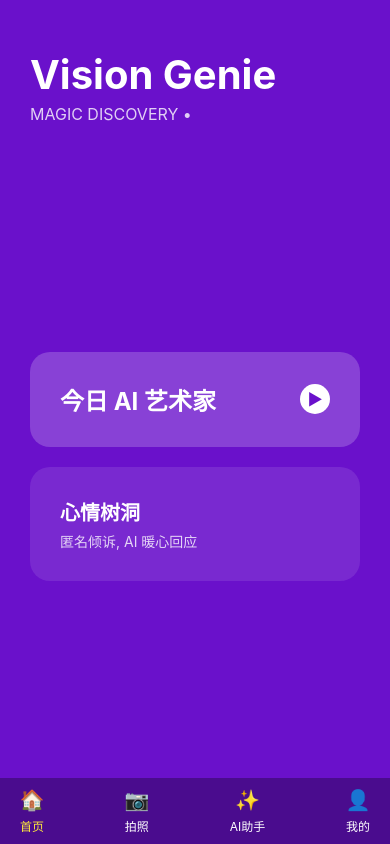
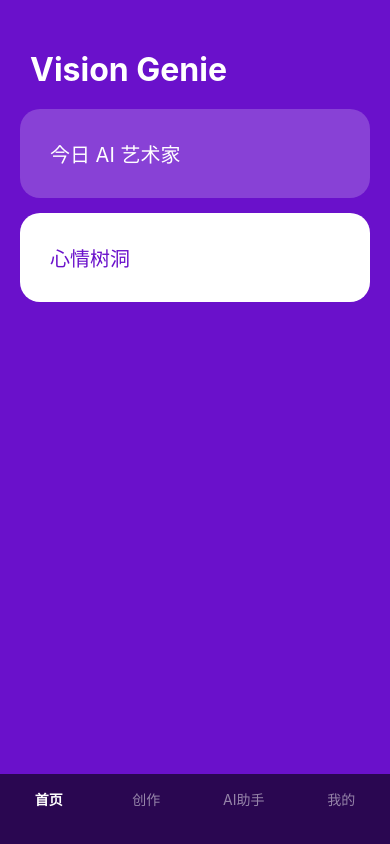
Before and after one commit to LSY12-SVG/ruanjianchuangxin-1, a React Native app: screen / in a window 390 px wide. Built offline with nearby package versions, Linux system fonts and the light colour scheme.

Commit message:
feat: 修复react-native版本兼容问题，开始正式开发

```diff
--- a/AIColorTuning.tsx
+++ b/AIColorTuning.tsx
@@ -39,7 +39,7 @@ export default function AIColorTuning({ onBack }: AIColorTuningProps) {
 
   useEffect(() => {
     nlpService.initSiliconFlow(SILICONFLOW_API_KEY);
-  }, []);
+  }, [nlpService]);
 
   const requestCameraPermission = async () => {
     if (Platform.OS === 'android') {
--- a/App.tsx
+++ b/App.tsx
@@ -1,5 +1,5 @@
 import React, { useState } from 'react';
-import { StyleSheet, View, Text, TouchableOpacity } from 'react-native';
+import { StyleSheet, View, Text, TouchableOpacity, SafeAreaView, StatusBar, ScrollView } from 'react-native';
 import AIColorTuning from './AIColorTuning';
 import ThreeDModeling from './ThreeDModeling';
 
@@ -8,265 +8,97 @@ export default function App() {
   const [showAIColorTuning, setShowAIColorTuning] = useState(false);
   const [showThreeDModeling, setShowThreeDModeling] = useState(false);
 
+  // 渲染逻辑
+  const renderContent = () => {
+    if (showAIColorTuning) return <AIColorTuning onBack={() => setShowAIColorTuning(false)} />;
+    if (showThreeDModeling) return <ThreeDModeling onBack={() => setShowThreeDModeling(false)} />;
+
+    switch (activeTab) {
+      case 'home': return renderHomeScreen();
+      case 'capture': return renderCaptureScreen();
+      case 'ai': return <View style={styles.center}><Text style={styles.whiteText}>AI 助手正在连接...</Text></View>;
+      case 'profile': return <View style={styles.center}><Text style={styles.whiteText}>个人中心</Text></View>;
+      default: return renderHomeScreen();
+    }
+  };
+
   const renderHomeScreen = () => (
     <View style={styles.container}>
-      <View style={styles.header}>
-        <Text style={styles.title}>Vision Genie</Text>
-        <Text style={styles.subtitle}>MAGIC DISCOVERY •</Text>
+      <View style={styles.header}><Text style={styles.title}>Vision Genie</Text></View>
+      <View style={styles.content}>
+        <TouchableOpacity style={styles.card1}><Text style={styles.cardTitle1}>今日 AI 艺术家</Text></TouchableOpacity>
+        <TouchableOpacity style={styles.card2}><Text style={styles.cardTitle2}>心情树洞</Text></TouchableOpacity>
       </View>
+    </View>
+  );
 
+  const renderCaptureScreen = () => (
+    <View style={styles.container}>
+      <View style={styles.header}><Text style={styles.title}>创作中心</Text></View>
       <View style={styles.content}>
-        <TouchableOpacity style={styles.card1}>
-          <Text style={styles.cardTitle1}>今日 AI 艺术家</Text>
-          <View style={styles.playIcon}>
-            <Text style={styles.playIconText}>▶</Text>
-          </View>
+        <TouchableOpacity style={styles.captureCard1} onPress={() => setShowAIColorTuning(true)}>
+          <Text style={styles.captureCardTitle}>🎨 AI 调色大师</Text>
         </TouchableOpacity>
-
-        <TouchableOpacity style={styles.card2}>
-          <Text style={styles.cardTitle2}>心情树洞</Text>
-          <Text style={styles.cardSubtitle}>匿名倾诉, AI 暖心回应</Text>
+        <TouchableOpacity style={styles.captureCard2} onPress={() => setShowThreeDModeling(true)}>
+          <Text style={styles.captureCardTitle}>📦 3D 建模</Text>
         </TouchableOpacity>
       </View>
     </View>
   );
 
-  const renderCaptureScreen = () => (
-    <View style={styles.captureContainer}>
-      <View style={styles.header}>
-        <Text style={styles.title}>Create Magic</Text>
-        <Text style={styles.subtitle}>STUDIO MODE •</Text>
-      </View>
+  return (
+    <SafeAreaView style={styles.mainContainer}>
+      <StatusBar barStyle="light-content" />
+      <View style={{ flex: 1 }}>{renderContent()}</View>
 
-      <View style={styles.content}>
-        <TouchableOpacity
-          style={styles.captureCard1}
-          onPress={() => setShowAIColorTuning(true)}
-        >
-          <Text style={styles.captureCardIcon}>🎨</Text>
-          <Text style={styles.captureCardTitle}>AI 智能调色</Text>
-        </TouchableOpacity>
-
-        <View style={styles.captureCardRow}>
-          <TouchableOpacity
-            style={styles.captureCard2}
-            onPress={() => setShowThreeDModeling(true)}
-          >
-            <Text style={styles.captureCardIcon}>📦</Text>
-            <Text style={styles.captureCardTitle}>3D 建模</Text>
-          </TouchableOpacity>
-
-          <TouchableOpacity style={styles.captureCard3}>
-            <Text style={styles.captureCardIcon}>🎬</Text>
-            <Text style={styles.captureCardTitle}>视频调色</Text>
-          </TouchableOpacity>
+      {/* 底部导航栏：四个按钮 */}
+      {!showAIColorTuning && !showThreeDModeling && (
+        <View style={styles.tabBar}>
+          {[
+            { id: 'home', label: '首页' },
+            { id: 'capture', label: '创作' },
+            { id: 'ai', label: 'AI助手' },
+            { id: 'profile', label: '我的' }
+          ].map((item) => (
+            <TouchableOpacity
+              key={item.id}
+              onPress={() => setActiveTab(item.id)}
+              style={styles.tabItem}
+            >
+              <Text style={[styles.tabText, activeTab === item.id && styles.activeTabText]}>
+                {item.label}
+              </Text>
+            </TouchableOpacity>
+          ))}
         </View>
-      </View>
-    </View>
-  );
-
-  return (
-    <View style={styles.container}>
-      {showAIColorTuning ? (
-        <AIColorTuning onBack={() => setShowAIColorTuning(false)} />
-      ) : showThreeDModeling ? (
-        <ThreeDModeling onBack={() => setShowThreeDModeling(false)} />
-      ) : (
-        <>
-          {activeTab === 'home' && renderHomeScreen()}
-          {activeTab === 'capture' && renderCaptureScreen()}
-          {activeTab === 'ai' && (
-            <View style={styles.container}>
-              <View style={styles.header}>
-                <Text style={styles.title}>AI 助手</Text>
-              </View>
-            </View>
-          )}
-          {activeTab === 'profile' && (
-            <View style={styles.container}>
-              <View style={styles.header}>
-                <Text style={styles.title}>我的</Text>
-              </View>
-            </View>
-          )}
-
-          <View style={styles.tabBar}>
-            <TouchableOpacity
-              style={[styles.tabItem, activeTab === 'home' && styles.activeTabItem]}
-              onPress={() => setActiveTab('home')}
-            >
-              <View style={styles.tabIcon}>
-                <Text style={styles.tabIconText}>🏠</Text>
-              </View>
-              <Text style={[styles.tabText, activeTab === 'home' && styles.activeTabText]}>首页</Text>
-            </TouchableOpacity>
-            <TouchableOpacity
-              style={[styles.tabItem, activeTab === 'capture' && styles.activeTabItem]}
-              onPress={() => setActiveTab('capture')}
-            >
-              <View style={styles.tabIcon}>
-                <Text style={styles.tabIconText}>📷</Text>
-              </View>
-              <Text style={[styles.tabText, activeTab === 'capture' && styles.activeTabText]}>拍照</Text>
-            </TouchableOpacity>
-            <TouchableOpacity
-              style={[styles.tabItem, activeTab === 'ai' && styles.activeTabItem]}
-              onPress={() => setActiveTab('ai')}
-            >
-              <View style={styles.tabIcon}>
-                <Text style={styles.tabIconText}>✨</Text>
-              </View>
-              <Text style={[styles.tabText, activeTab === 'ai' && styles.activeTabText]}>AI助手</Text>
-            </TouchableOpacity>
-            <TouchableOpacity
-              style={[styles.tabItem, activeTab === 'profile' && styles.activeTabItem]}
-              onPress={() => setActiveTab('profile')}
-            >
-              <View style={styles.tabIcon}>
-                <Text style={styles.tabIconText}>👤</Text>
-              </View>
-              <Text style={[styles.tabText, activeTab === 'profile' && styles.activeTabText]}>我的</Text>
-            </TouchableOpacity>
-          </View>
-        </>
       )}
-    </View>
+    </SafeAreaView>
   );
 }
 
 const styles = StyleSheet.create({
-  container: {
-    flex: 1,
-    backgroundColor: '#6a11cb',
-  },
-  captureContainer: {
-    flex: 1,
-    backgroundColor: '#1a365d',
-  },
-  header: {
-    paddingTop: 50,
-    paddingLeft: 30,
-    paddingBottom: 30,
-  },
-  title: {
-    fontSize: 40,
-    fontWeight: 'bold',
-    color: 'white',
-  },
-  subtitle: {
-    fontSize: 16,
-    color: 'rgba(255, 255, 255, 0.8)',
-    marginTop: 5,
-  },
-  content: {
-    flex: 1,
-    paddingHorizontal: 30,
-    justifyContent: 'center',
-  },
-  card1: {
-    backgroundColor: 'rgba(255, 255, 255, 0.2)',
-    borderRadius: 20,
-    padding: 30,
-    marginBottom: 20,
-    flexDirection: 'row',
-    alignItems: 'center',
-    justifyContent: 'space-between',
-  },
-  card2: {
-    backgroundColor: 'rgba(255, 255, 255, 0.1)',
-    borderRadius: 20,
-    padding: 30,
-  },
-  cardTitle1: {
-    fontSize: 24,
-    fontWeight: 'bold',
-    color: 'white',
-  },
-  cardTitle2: {
-    fontSize: 20,
-    fontWeight: 'bold',
-    color: 'white',
-  },
-  cardSubtitle: {
-    fontSize: 14,
-    color: 'rgba(255, 255, 255, 0.8)',
-    marginTop: 5,
-  },
-  playIcon: {
-    width: 30,
-    height: 30,
-    borderRadius: 15,
-    backgroundColor: 'white',
-    alignItems: 'center',
-    justifyContent: 'center',
-  },
-  playIconText: {
-    color: '#6a11cb',
-    fontSize: 16,
-    fontWeight: 'bold',
-  },
-  captureCard1: {
-    backgroundColor: '#ff4d4d',
-    borderRadius: 20,
-    padding: 40,
-    marginBottom: 20,
-    alignItems: 'center',
-  },
-  captureCardRow: {
-    flexDirection: 'row',
-    justifyContent: 'space-between',
-  },
-  captureCard2: {
-    backgroundColor: '#4dd0e1',
-    borderRadius: 20,
-    padding: 30,
-    width: '48%',
-    alignItems: 'center',
-  },
-  captureCard3: {
-    backgroundColor: '#ffeb3b',
-    borderRadius: 20,
-    padding: 30,
-    width: '48%',
-    alignItems: 'center',
-  },
-  captureCardIcon: {
-    fontSize: 40,
-    marginBottom: 10,
-  },
-  captureCardTitle: {
-    fontSize: 18,
-    fontWeight: 'bold',
-    color: 'white',
-  },
+  mainContainer: { flex: 1, backgroundColor: '#6a11cb' },
+  container: { flex: 1 },
+  header: { paddingTop: 50, paddingLeft: 30, paddingBottom: 20 },
+  title: { fontSize: 32, fontWeight: 'bold', color: 'white' },
+  content: { paddingHorizontal: 20 },
+  card1: { backgroundColor: 'rgba(255,255,255,0.2)', borderRadius: 20, padding: 30, marginBottom: 15 },
+  cardTitle1: { fontSize: 20, color: 'white' },
+  card2: { backgroundColor: 'white', borderRadius: 20, padding: 30 },
+  cardTitle2: { fontSize: 20, color: '#6a11cb' },
+  captureCard1: { backgroundColor: '#ff4d4d', borderRadius: 20, padding: 30, marginBottom: 15 },
+  captureCard2: { backgroundColor: '#4dd0e1', borderRadius: 20, padding: 30 },
+  captureCardTitle: { fontSize: 18, color: 'white', textAlign: 'center' },
   tabBar: {
     flexDirection: 'row',
-    backgroundColor: 'rgba(0, 0, 0, 0.3)',
-    paddingVertical: 10,
-    paddingHorizontal: 20,
-    justifyContent: 'space-between',
+    backgroundColor: 'rgba(0,0,0,0.6)',
+    paddingTop: 15,
+    paddingBottom: 35, // 适配全面屏底部手势条
+    justifyContent: 'space-around'
   },
-  tabItem: {
-    alignItems: 'center',
-  },
-  activeTabItem: {
-    // 可以添加选中状态的样式
-  },
-  tabIcon: {
-    width: 24,
-    height: 24,
-    alignItems: 'center',
-    justifyContent: 'center',
-  },
-  tabIconText: {
-    fontSize: 20,
-  },
-  tabText: {
-    color: 'white',
-    fontSize: 12,
-    marginTop: 5,
-  },
-  activeTabText: {
-    color: '#ffeb3b',
-  },
+  tabItem: { alignItems: 'center', flex: 1 },
+  tabText: { color: 'rgba(255,255,255,0.5)', fontSize: 14 },
+  activeTabText: { color: 'white', fontWeight: 'bold' },
+  center: { flex: 1, justifyContent: 'center', alignItems: 'center' },
+  whiteText: { color: 'white', fontSize: 18 }
 });
--- a/NLPService.ts
+++ b/NLPService.ts
@@ -82,7 +82,7 @@ export class NLPService {
 
     for (const [style, keywords] of Object.entries(STYLE_KEYWORDS)) {
       for (const keyword of keywords) {
-        if (text.includes(keyword)) {
+        if (lowerText.includes(keyword.toLowerCase())) {
           if (!detectedStyles.includes(style)) {
             detectedStyles.push(style);
           }
@@ -94,7 +94,7 @@ export class NLPService {
     for (const [param, directions] of Object.entries(PARAM_KEYWORDS)) {
       for (const [direction, keywords] of Object.entries(directions)) {
         for (const keyword of keywords) {
-          if (text.includes(keyword)) {
+          if (lowerText.includes(keyword.toLowerCase())) {
             const value = direction === 'increase' ? 30 : -30;
             (params as any)[param] = value;
             break;
--- a/SiliconFlowService.ts
+++ b/SiliconFlowService.ts
@@ -172,7 +172,7 @@ export class SiliconFlowService {
 
   // Tripo 3D Generation Methods
 
-  async create3DModelFromImage(imageUrl: string, format: string = 'glb'): Promise<string> {
+  async create3DModelFromImage(imageUrl: string, _format: string = 'glb'): Promise<string> {
      // NOTE: Since actual file upload logic in react-native requires FormData and file system access
      // This method assumes we might be sending a public URL or base64 if supported,
      // or this logic needs to be adapted for react-native-fs / axios file upload.
--- a/jest.config.js
+++ b/jest.config.js
@@ -1,3 +1,6 @@
 module.exports = {
   preset: 'react-native',
+  transformIgnorePatterns: [
+    'node_modules/(?!(react-native|@react-native|@react-native-community|react-native-image-picker)/)',
+  ],
 };
```
Also changed, not shown: package.json (+8 -5 lines), 2 other files (tests, documents, lock files or other folders).
